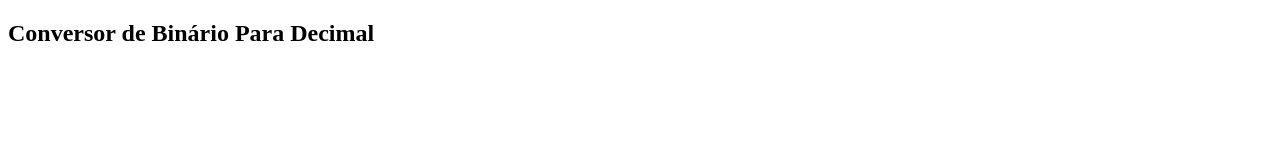
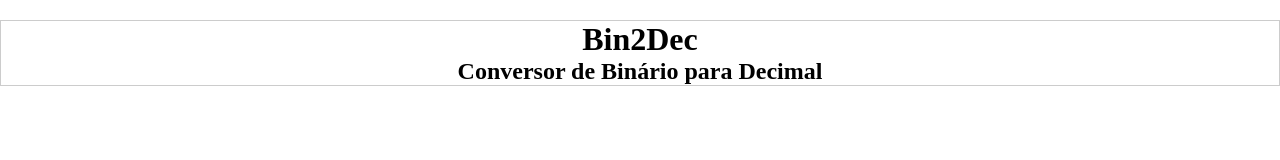
Before and after one commit to Gustavo-Gabriel/Bin2Dec, a plain HTML site: page index.html in a window 1280 px wide. Drawn offline with Linux system fonts and the light colour scheme.

Commit message:
criação da box

```diff
--- a/css/style.css
+++ b/css/style.css
@@ -12,3 +12,15 @@ html, body{
     width: 1280px;
     margin: 20px auto;
 }
+
+.box{
+    border: 1px solid #cccccc;
+}
+
+.box h1, .box h2{
+    text-align: center;
+}
+
+.box h2{
+
+}
--- a/index.html
+++ b/index.html
@@ -4,12 +4,14 @@
         <meta charset="UTF-8">
         <meta name="viewport" content="width=device-width, initial-scale=1.0">
         <title>Bin2Dec</title>
+        <link rel="stylesheet" href="css/style.css">
     </head>
 
     <body>
         <div class="center">
             <div class="box">
-                <h2>Conversor de Binário Para Decimal</h2>
+                <h1>Bin2Dec</h1>
+                <h2>Conversor de Binário para Decimal</h2>
             </div>
         </div>
 
```
